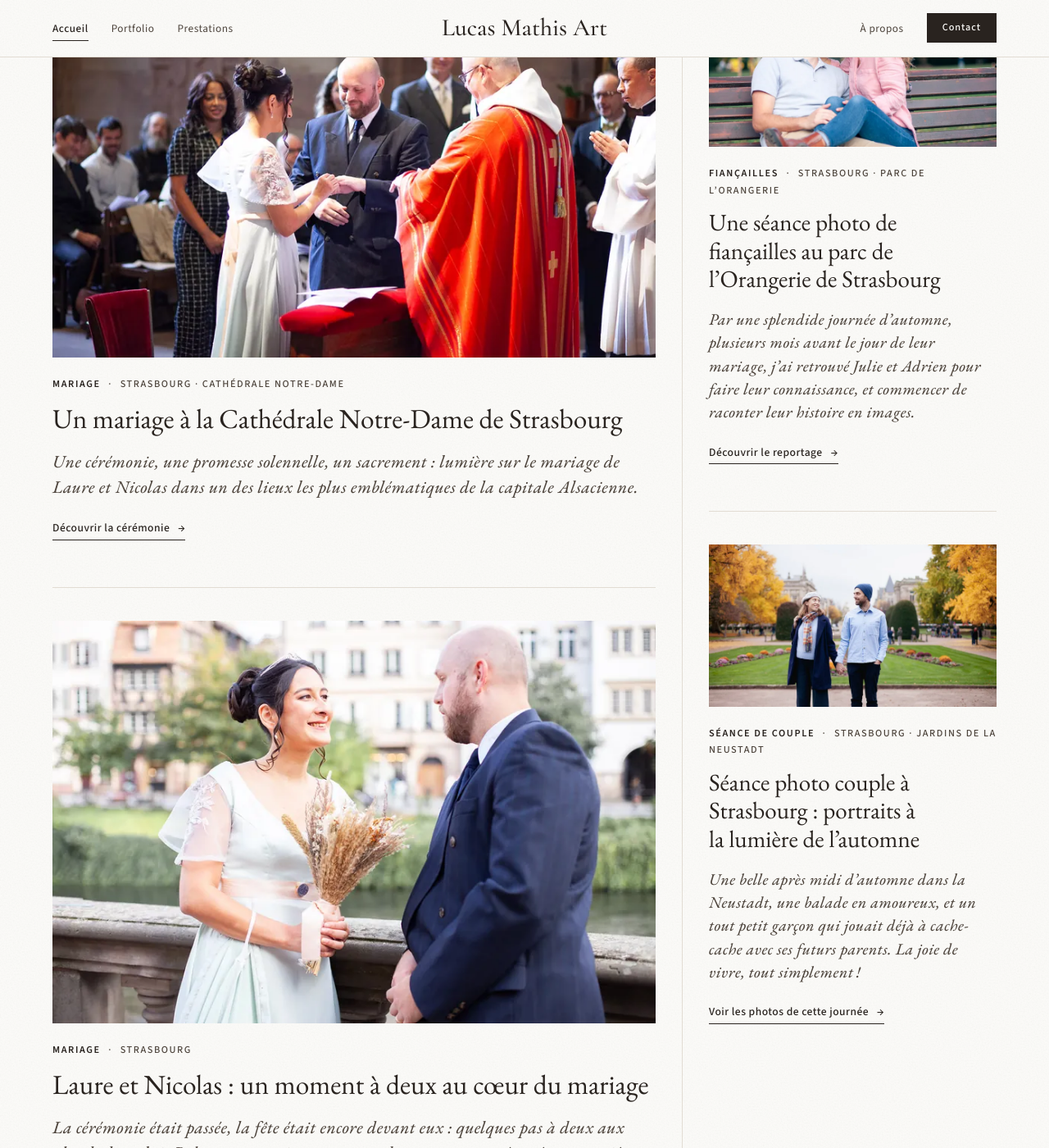
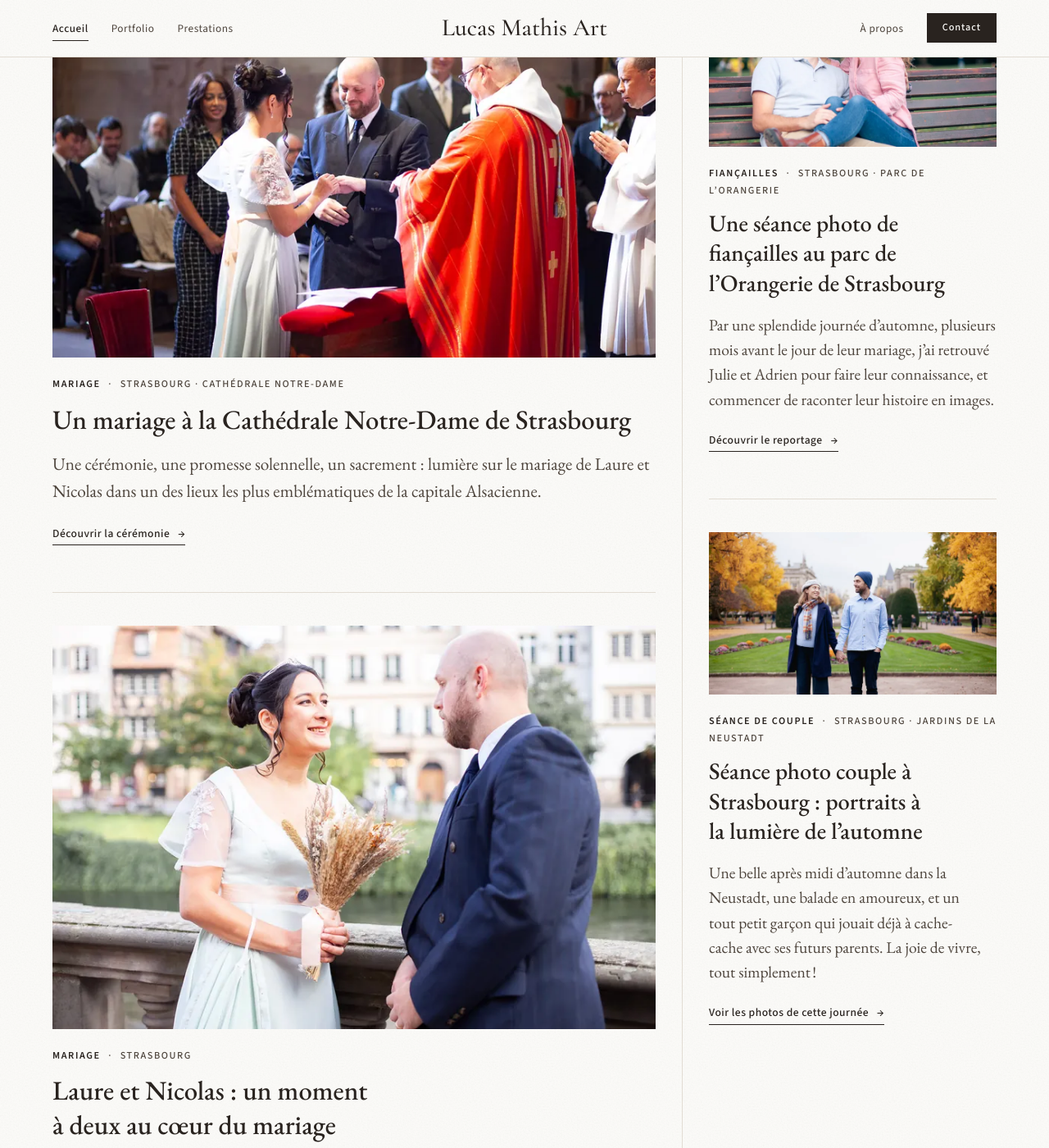
Before and after one commit to lucathis67/lucathis67.github.io, a Jekyll site: the page built from index.html, in a window 1280 px wide and 1400 px high, scrolled down 430 px. Shown: the whole window at 82% size. Built offline with Jekyll 4.4.1, drawn with Linux system fonts in a browser that asks for light colours.

Commit message:
reglage typographie

```diff
--- a/_sass/_editorial.scss
+++ b/_sass/_editorial.scss
@@ -78,6 +78,28 @@
 .story-copy .story-action {
   margin-top: 24px;
   margin-bottom: 0;
+}
+// Easier to read (28 November 2026, as in the Portfolio): the standfirst in
+// roman rather than italics (four or five lines of italic tire the eye,
+// above all on a phone), without letter-spacing and with a little more
+// leading; the title a step weightier (500) than the other EB Garamond
+// titles, so that it stands out from it. The element names outweigh
+// _type-mobile.scss and _title-fonts.scss, loaded later.
+.home-une .story-card h2.article-title {
+  font-weight: 500;
+  line-height: 1.12;
+}
+.home-une .story-card p.standfirst {
+  font-style: normal;
+  font-weight: 400;
+  letter-spacing: normal;
+  line-height: 1.55;
+  color: var(--color-text);
+}
+@include bp.mobile {
+  .home-une .story-card p.standfirst {
+    line-height: 1.5;
+  }
 }
 
 // Openings and narrative chapters have distinct spacing; photographs stay uncropped.
--- a/_sass/_portfolio.scss
+++ b/_sass/_portfolio.scss
@@ -56,6 +56,25 @@ a.portfolio-image-link:active {
   margin: 12px 0 0;
   text-wrap: pretty;
 }
+// As on the homepage's cards (28 November 2026, see _editorial.scss): the
+// standfirst in roman, the title at 500. The element names outweigh
+// _type-mobile.scss and _title-fonts.scss, loaded later.
+.portfolio-story h2.portfolio-title {
+  font-weight: 500;
+  line-height: 1.12;
+}
+.portfolio-story p.portfolio-accroche {
+  font-style: normal;
+  font-weight: 400;
+  letter-spacing: normal;
+  line-height: 1.55;
+  color: var(--color-text);
+}
+@include bp.mobile {
+  .portfolio-story p.portfolio-accroche {
+    line-height: 1.5;
+  }
+}
 
 @include bp.above-mobile {
   .portfolio-list {
```
Also changed, not shown: CLAUDE.md (+1 -1 lines).
